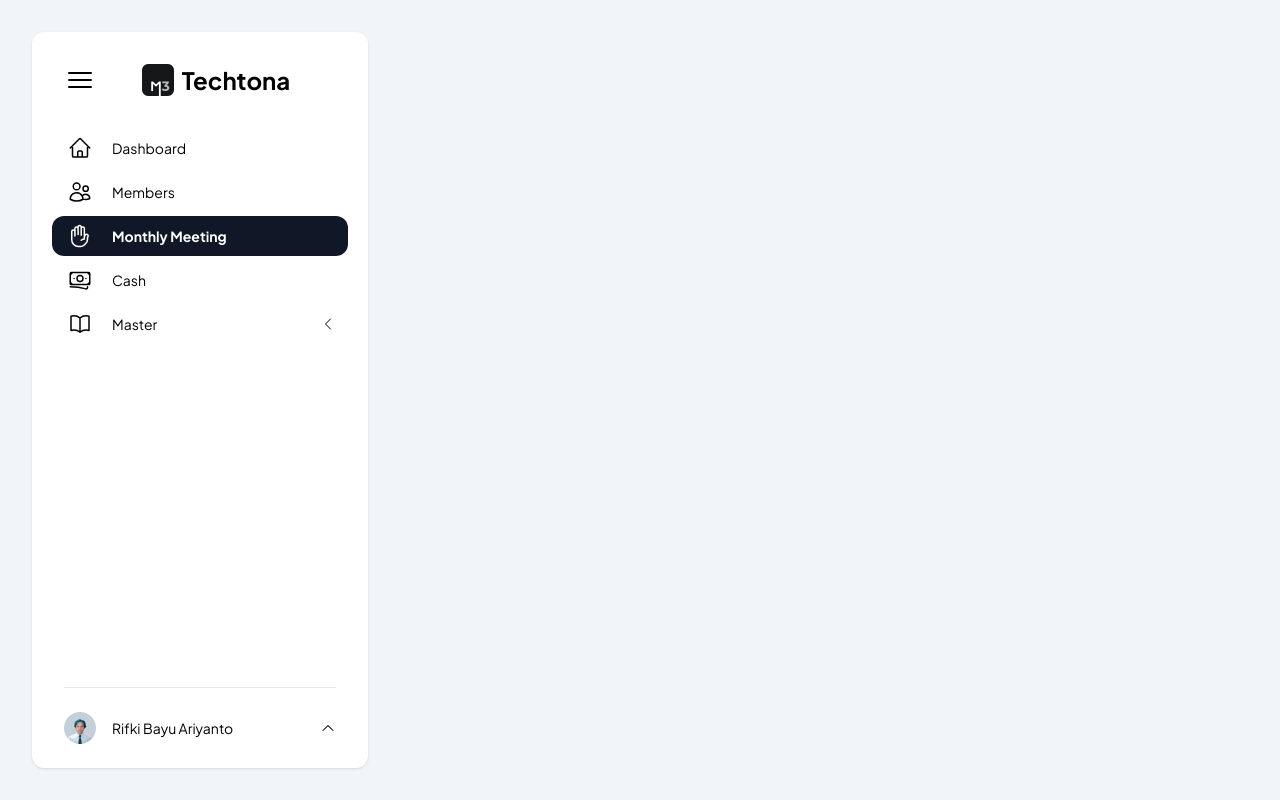
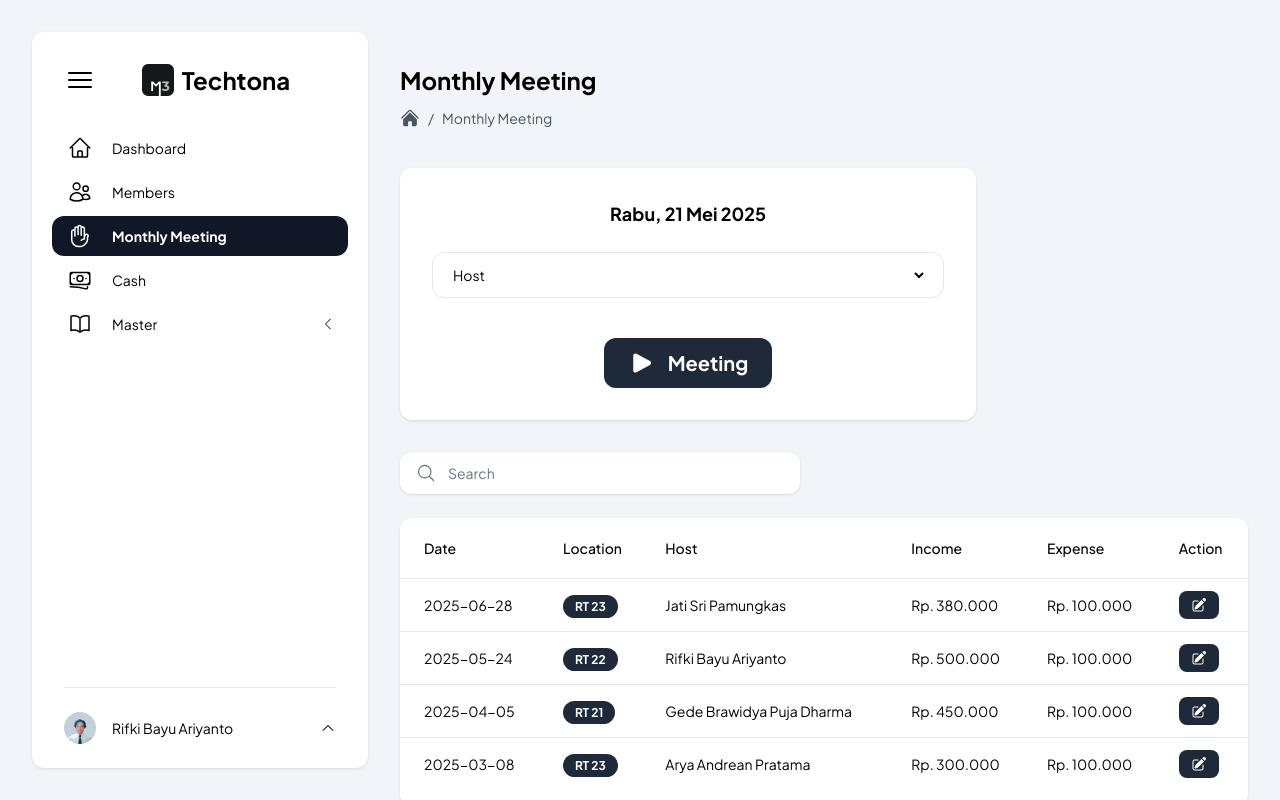
Before and after one commit to rifkibayuariy/karang-taruna, a Next.js app: page /admin/monthly-meeting in a window 1280 px wide. Built offline with nearby package versions, Linux system fonts and the light colour scheme.

Commit message:
Monthly Meeting Page

```diff
--- a/app/admin/monthly-meeting/page.tsx
+++ b/app/admin/monthly-meeting/page.tsx
@@ -1,3 +1,62 @@
-export default function MonthlyMeeting() {
-    return (<></>);
+import Breadcrumb from "@/components/admin/breadcrumb";
+import Table from "@/components/admin/monthly-meeting/table";
+import {
+    MagnifyingGlassIcon,
+} from '@heroicons/react/24/outline';
+import {
+    PlayIcon,
+} from '@heroicons/react/24/solid';
+
+export default async function MonthlyMeeting() {
+    const date = new Date();
+
+    const date_formatted = date.toLocaleDateString('id-ID', {
+        weekday: 'long',
+        day: 'numeric',
+        month: 'long',
+        year: 'numeric'
+    });
+
+    return (
+        <main className="md:pt-8 pb-12">
+            <div className="w-full pb-6 md:pb-10">
+                <h1 className="hidden md:block text-xl text-nowrap md:text-2xl font-bold mb-3">Monthly Meeting</h1>
+                <Breadcrumb/>
+            </div>
+            <div className="flex justify-start">
+                <div className="bg-white shadow rounded-xl py-8 w-full max-w-144 flex flex-col gap-6 px-8">
+                    <span className="text-center text-lg font-bold">{date_formatted}</span>
+                    <div className="relative w-full px-4 rounded-xl text-sm bg-white border border-gray-200">
+                        <select name="" id="" defaultValue="" className="block peer z-0 h-full w-full py-3 focus:outline-none">
+                            <option value="" disabled>Host</option>
+                            <option value="1">Gede Brawidya Puja Dharma</option>
+                            <option value="2">Rifki Bayu Ariyanto</option>
+                            <option value="3">Arya Andrean Pratama</option>
+                            <option value="4">Jati Sri Pamungkas</option>
+                        </select>
+                    </div>
+                    <div className="flex justify-center mt-4">
+                        <button className="flex items-center gap-3 bg-gray-800 text-white rounded-xl px-6 py-2.75 text-xl font-bold">
+                            <PlayIcon className="size-7"/>
+                            Meeting
+                        </button>
+                    </div>
+                </div>
+            </div>
+            <div className="mt-8 flex flex-row gap-2 w-full">
+                <div className="w-full md:w-100 flex justify-end">
+                    <div className="relative w-full">
+                    <input
+                        className="block peer z-0 h-full w-full rounded-xl py-3 pl-12 text-sm bg-white shadow-sm placeholder:text-gray-500 focus:outline-none"
+                        placeholder="Search"
+                    />
+                    <MagnifyingGlassIcon className="absolute left-4 top-1/2 size-5 -translate-y-1/2 text-gray-500 peer-focus:text-gray-900" />
+                    </div>
+                </div>
+            </div>
+            <div className="pt-4 md:pt-6">
+                <Table/>
+            </div>
+        </main>
+    );
 };
--- a/components/admin/cash/table.tsx
+++ b/components/admin/cash/table.tsx
@@ -61,9 +61,9 @@ export default function Table() {
                 <table className="min-w-full table">
                     <thead className="rounded-lg text-left text-sm font-normal">
                         <tr className="border-b border-gray-200">
-                            <th scope="col" className="px-4 py-5 font-medium">Date</th>
+                            <th scope="col" className="px-4 pl-6 py-5 font-medium">Date</th>
                             <th scope="col" className="px-4 py-5 font-medium">Type</th>
-                            <th scope="col" className="px-4 pl-6 py-5 font-medium">Transaction</th>
+                            <th scope="col" className="px-4 py-5 font-medium">Transaction</th>
                             <th scope="col" className="px-4 py-5 font-medium">Nominal</th>
                             <th scope="col" className="px-4 py-5 font-medium">Action</th>
                         </tr>
--- /dev/null
+++ b/components/admin/monthly-meeting/table.tsx
@@ -0,0 +1,114 @@
+import {
+    PencilSquareIcon,
+    ChevronLeftIcon,
+    ChevronRightIcon,
+} from "@heroicons/react/24/solid";
+
+const monthly_meeting_list = [
+    {date: '2025-06-28', host: 'Jati Sri Pamungkas', location: 'RT 23', income: '380.000', expense: '100.000'},
+    {date: '2025-05-24', host: 'Rifki Bayu Ariyanto', location: 'RT 22', income: '500.000', expense: '100.000'},
+    {date: '2025-04-05', host: 'Gede Brawidya Puja Dharma', location: 'RT 21', income: '450.000', expense: '100.000'},
+    {date: '2025-03-08', host: 'Arya Andrean Pratama', location: 'RT 23', income: '300.000', expense: '100.000'},
+];
+
+export default function Table() {
+    return (
+        <>
+            <div className="md:hidden flex flex-col gap-4">
+                {monthly_meeting_list.map((mm) => {
+                    return (
+                        <div
+                            key={mm.date + mm.host}
+                            className="rounded-xl bg-white shadow-sm px-8 py-5">
+                            <div className="flex flex-row gap-2 items-center">
+                                <div className="flex flex-col flex-auto">
+                                    <div className="px-2.5 py-1 w-fit rounded-lg bg-gray-800 text-xs text-white font-bold">
+                                        {mm.location}
+                                    </div>
+                                    <div className="flex flex-row gap-5 mt-4">
+                                        <div className="flex flex-col basis-2/5">
+                                            <span className="text-sm font-semibold">
+                                                {mm.date}
+                                            </span>
+                                            <span className="text-sm">
+                                                {mm.host}
+                                            </span>
+                                        </div>
+                                        <div className="flex flex-col basis-3/5 align-middle">
+                                            <span className="text-sm">
+                                                Income:&emsp;Rp. {mm.income}
+                                            </span>
+                                            <span className="text-sm">
+                                                Expense:&emsp;Rp. {mm.expense}
+                                            </span>
+                                        </div>
+                                    </div>
+                                </div>
+                                <button className="bg-gray-800 rounded-lg p-1.5 text-white">
+                                    <PencilSquareIcon className="size-4"/>
+                                </button>
+                            </div>
+                        </div>
+                    )
+                })}
+            </div>
+            <div className="hidden md:block overflow-x-auto bg-white rounded-xl shadow-sm md:pb-4">
+                <table className="min-w-full table">
+                    <thead className="rounded-lg text-left text-sm font-normal">
+                        <tr className="border-b border-gray-200">
+                            <th scope="col" className="px-4 pl-6 py-5 font-medium">Date</th>
+                            <th scope="col" className="px-4 py-5 font-medium">Location</th>
+                            <th scope="col" className="px-4 py-5 font-medium">Host</th>
+                            <th scope="col" className="px-4 py-5 font-medium">Income</th>
+                            <th scope="col" className="px-4 py-5 font-medium">Expense</th>
+                            <th scope="col" className="px-4 py-5 font-medium">Action</th>
+                        </tr>
+                    </thead>
+                    <tbody>
+                        {monthly_meeting_list.map((mm) => {
+                            return (
+                                <tr
+                                    key={mm.date + mm.income + mm.expense}
+                                    className="w-full border-b border-gray-200 py-3 text-sm last-of-type:border-none [&:first-child>td:first-child]:rounded-tl-lg [&:first-child>td:last-child]:rounded-tr-lg [&:last-child>td:first-child]:rounded-bl-lg [&:last-child>td:last-child]:rounded-br-lg"
+                                >
+                                    <td className="whitespace-nowrap px-4 pl-6 py-3">{mm.date}</td>
+                                    <td className="whitespace-nowrap px-4 py-3">
+                                        <span className="rounded-xl bg-gray-800 text-white font-bold px-3 py-1 text-xs">{mm.location}</span>
+                                    </td>
+                                    <td className="whitespace-nowrap px-4 py-3">{mm.host}</td>
+                                    <td className="whitespace-nowrap px-4 py-3">
+                                        Rp. {mm.income}</td>
+                                    <td className="whitespace-nowrap px-4 py-3">
+                                        Rp. {mm.expense}
+                                    </td>
+                                    <td className="whitespace-nowrap px-4 py-3">
+                                        <div className="flex gap-1">
+                                            <button className="bg-gray-800 rounded-lg px-3 py-1.5 text-white">
+                                                <PencilSquareIcon className="size-4"/>
+                                            </button>
+                                        </div>
+                                    </td>
+                                </tr>
+                            )
+                        })}
+                    </tbody>
+                </table>
+            </div>
+            <div className="pt-8 flex justify-center">
+                <div className="bg-white rounded-xl shadow-sm flex flex-row gap-8 p-2">
+                    <button className="flex items-center gap-1 text-xs text-gray-500 p-2">
+                        <ChevronLeftIcon className="size-4"/>
+                        <span>Previous</span>
+                    </button>
+                    <div className="flex flex-row gap-1 text-sm justify-center items-center">
+                        <button className="w-7 h-7 bg-gray-800 rounded-md font-bold text-white">1</button>
+                    </div>
+                    <button className="flex items-center gap-1 text-xs text-gray-500 p-2">
+                        <span>Next</span>
+                        <ChevronRightIcon className="size-4"/>
+                    </button>
+                </div>
+            </div>
+        </>
+    );
+};
```
